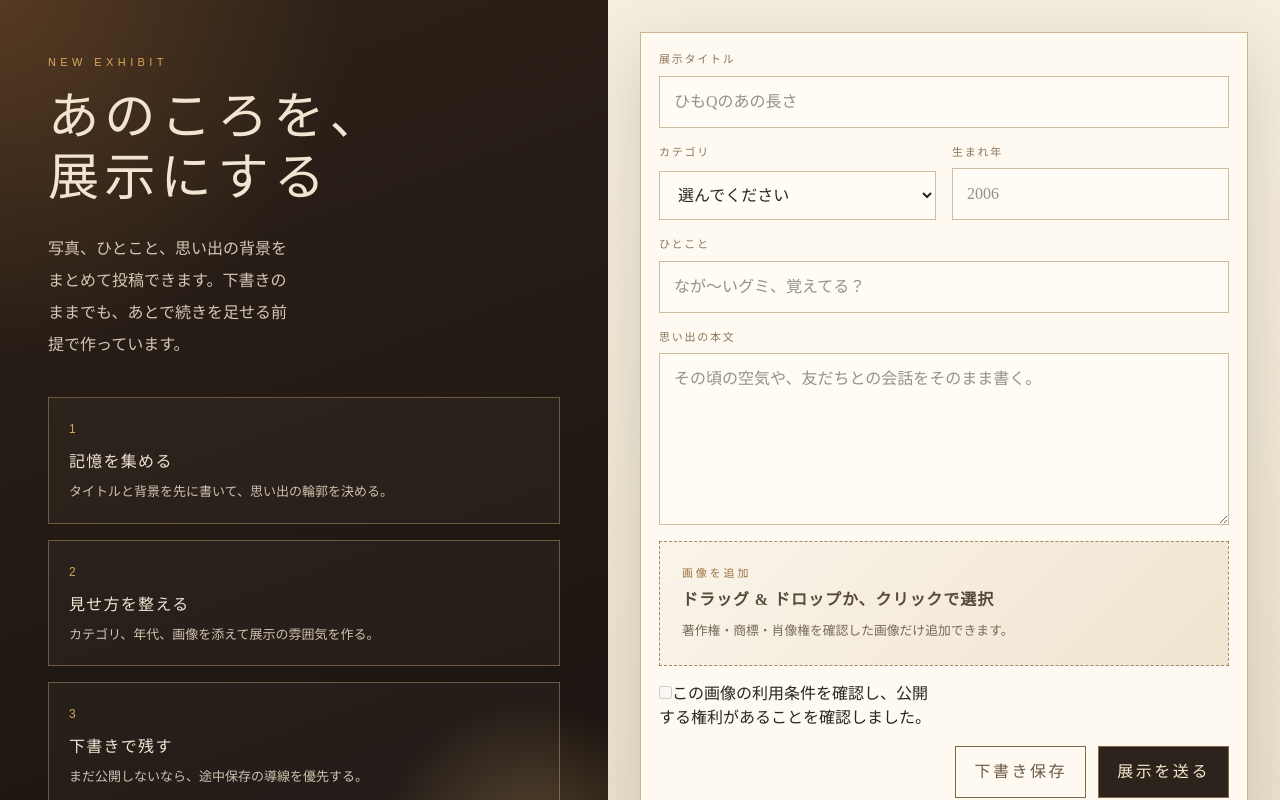
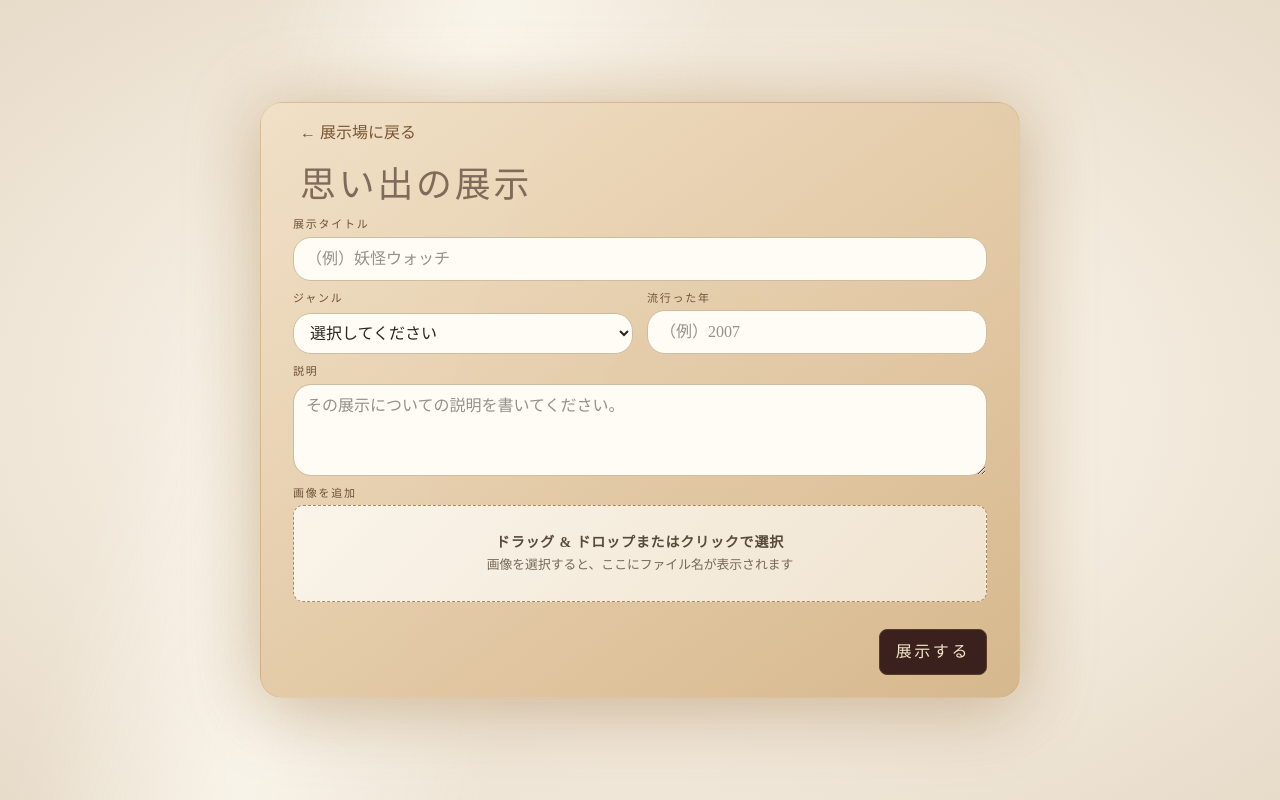
Before and after one commit to yasusudas/anokoro-museum, a Next.js app: page /exhibits/new in a window 1280 px wide. Built offline with nearby package versions, Linux system fonts and the light colour scheme.

Commit message:
追加画面の変更

```diff
--- a/app/(museum)/exhibits/new/page.tsx
+++ b/app/(museum)/exhibits/new/page.tsx
@@ -5,41 +5,13 @@ import { MemoryPostForm } from "@/components/forms/memory-post-form";
 export default function NewExhibitPage() {
   return (
     <main className="post-shell">
-      <section className="post-hero">
-        <p className="post-eyebrow">NEW EXHIBIT</p>
-        <h1>
-          あのころを、
-          <br />
-          展示にする
-        </h1>
-        <p className="post-lead">
-          写真、ひとこと、思い出の背景をまとめて投稿できます。下書きのままでも、あとで続きを足せる前提で作っています。
-        </p>
-
-        <div className="post-rail">
-          <article>
-            <span>1</span>
-            <h2>記憶を集める</h2>
-            <p>タイトルと背景を先に書いて、思い出の輪郭を決める。</p>
-          </article>
-          <article>
-            <span>2</span>
-            <h2>見せ方を整える</h2>
-            <p>カテゴリ、年代、画像を添えて展示の雰囲気を作る。</p>
-          </article>
-          <article>
-            <span>3</span>
-            <h2>下書きで残す</h2>
-            <p>まだ公開しないなら、途中保存の導線を優先する。</p>
-          </article>
+      <section className="post-panel" aria-label="思い出の投稿フォーム">
+        <div className="post-heading">
+          <Link className="post-back-link" href="/">
+            ← 展示場に戻る
+          </Link>
+          <h1>思い出の展示</h1>
         </div>
-
-        <Link className="post-back-link" href="/">
-          回廊に戻る
-        </Link>
-      </section>
-
-      <section className="post-panel" aria-label="思い出の投稿フォーム">
         <MemoryPostForm />
       </section>
     </main>
--- a/app/globals.css
+++ b/app/globals.css
@@ -1290,7 +1290,7 @@ button:focus-visible {
 }
 
 .auth-field input:focus-visible {
-  outline: 2px solid #b68a42;
+  outline: 2px solid #956f82;
   outline-offset: 2px;
 }
 
@@ -1488,10 +1488,32 @@ button:focus-visible {
 }
 
 .post-shell {
-  min-height: 100dvh;
-  display: grid;
-  grid-template-columns: minmax(320px, .95fr) minmax(360px, 1.05fr);
-  background: linear-gradient(180deg, #1d1814 0%, #0f0c0a 100%);
+  position: relative;
+  height: 100dvh;
+  display: grid;
+  place-items: center;
+  padding: 20px;
+  box-sizing: border-box;
+  overflow: hidden;
+  background:
+    radial-gradient(circle at center, #d8b98a55 0%, transparent 46%),
+    radial-gradient(ellipse at center, #faf5ec 0%, #f4ecdf 52%, #e7dbc9 100%),
+    #f4ecdf;
+  isolation: isolate;
+}
+
+.post-shell::before {
+  content: "";
+  position: absolute;
+  z-index: 0;
+  top: -28%;
+  left: 12%;
+  width: 34%;
+  height: 160%;
+  transform: rotate(18deg);
+  background: linear-gradient(90deg, transparent, #fffdf5aa 48%, transparent);
+  filter: blur(18px);
+  pointer-events: none;
 }
 
 .post-hero {
@@ -1580,25 +1602,57 @@ button:focus-visible {
 }
 
 .post-panel {
-  padding: 32px;
-  background: linear-gradient(180deg, #f5edde 0%, #eadfca 100%);
+  position: relative;
+  z-index: 1;
+  width: min(760px, 100%);
+  padding: 18px 32px 22px;
+  border-radius: 22px;
+  border: 1px solid #b9966844;
+  background: linear-gradient(145deg, #f0dfc5ee 0%, #e2c8a4ee 52%, #d4b487ee 100%);
+  box-shadow: 0 0 72px #c29a6766, 0 18px 70px #8d704b44;
+  backdrop-filter: blur(8px);
+}
+
+.post-heading {
+  max-width: 680px;
+  margin: 0 auto 10px;
+}
+
+.post-heading h1 {
+  margin: 8px 0 0;
+  color: #806b5b;
+  font-size: clamp(26px, 2.8vw, 38px);
+  line-height: 1.15;
+  letter-spacing: .08em;
+  font-weight: 500;
+}
+
+.post-heading .post-back-link {
+  margin-top: 0;
+  margin-bottom: 12px;
+  border: 0;
+  background: transparent;
+  padding: 0;
+  color: #795634;
+}
+
+.post-heading .post-back-link:hover {
+  background: transparent;
+  color: #5d3d25;
 }
 
 .post-form {
   display: grid;
   grid-template-columns: 1fr 1fr;
-  gap: 16px;
+  gap: 9px 14px;
   max-width: 760px;
   margin: 0 auto;
-  padding: 18px;
-  border: 1px solid #ccb592;
-  background: #fffaf1;
-  box-shadow: 0 20px 60px #0002;
+  padding: 0;
 }
 
 .post-field {
   display: grid;
-  gap: 8px;
+  gap: 4px;
 }
 
 .post-field-wide {
@@ -1606,7 +1660,7 @@ button:focus-visible {
 }
 
 .post-field label {
-  color: #8a745c;
+  color: #6e5238;
   font-size: 11px;
   letter-spacing: .16em;
 }
@@ -1617,14 +1671,25 @@ button:focus-visible {
   width: 100%;
   border: 1px solid #cdbca1;
   background: #fffcf6;
-  padding: 13px 14px;
+  padding: 9px 12px;
+  border-radius: 18px 22px 16px 20px;
   color: #2b251f;
   font: inherit;
 }
 
 .post-field textarea {
   resize: vertical;
-  min-height: 160px;
+  min-height: 82px;
+  border-radius: 18px 22px 16px 20px;
+  overflow: auto;
+  background-clip: padding-box;
+}
+
+#memory-title,
+#memory-category,
+#memory-year,
+#memory-subtitle {
+  border-radius: 18px;
 }
 
 .post-field input:focus-visible,
@@ -1636,14 +1701,22 @@ button:focus-visible {
 }
 
 .post-dropzone {
-  grid-column: 1 / -1;
-  display: grid;
-  gap: 8px;
-  padding: 22px;
+  display: grid;
+  justify-items: center;
+  gap: 4px;
+  margin-top: 18px;
+  padding: 26px 14px;
+  border-radius: 10px;
   border: 1px dashed #a98a5f;
   background: linear-gradient(135deg, #faf4ea, #f0e4d0);
   color: #564a3b;
+  text-align: center;
   cursor: pointer;
+}
+
+.post-dropzone.is-dragging {
+  border-color: #956f82;
+  background: #ead9df;
 }
 
 .post-dropzone span {
@@ -1653,51 +1726,92 @@ button:focus-visible {
 }
 
 .post-dropzone strong {
-  font-size: 16px;
+  font-size: 14px;
   letter-spacing: .06em;
 }
 
 .post-dropzone small {
   color: #766a59;
-  line-height: 1.8;
+  line-height: 1.4;
+}
+
+.post-image-link {
+  color: #956f82;
+  font-size: 12px;
+  text-decoration: underline;
+  text-underline-offset: 3px;
+}
+
+.post-image-link:hover {
+  color: #7f5c70;
 }
 
 .post-dropzone input {
-  position: absolute;
-  width: 1px;
-  height: 1px;
-  opacity: 0;
-  pointer-events: none;
+  display: none;
+}
+
+.post-image-field {
+  grid-column: 1 / -1;
+  display: grid;
+  gap: 4px;
+}
+
+.post-image-label {
+  color: #6e5238;
+  font-size: 11px;
+  letter-spacing: .16em;
+}
+
+.post-image-field .post-dropzone {
+  margin-top: 0;
+}
+
+.post-image-remove {
+  justify-self: center;
+  border: 0;
+  background: transparent;
+  color: #956f82;
+  font: inherit;
+  font-size: 11px;
+  cursor: pointer;
+}
+
+.post-image-remove:hover {
+  color: #7f5c70;
+  text-decoration: underline;
 }
 
 .post-actions {
   grid-column: 1 / -1;
   display: flex;
   justify-content: flex-end;
-  gap: 12px;
+  gap: 9px;
+  margin-top: 18px;
 }
 
 .post-secondary,
 .post-primary {
   border: 1px solid #806745;
-  padding: 13px 18px;
+  padding: 10px 16px;
+  border-radius: 8px;
   letter-spacing: .16em;
   cursor: pointer;
 }
 
 .post-secondary {
   background: transparent;
-  color: #6d5a46;
+  color: #e0c59b;
 }
 
 .post-primary {
-  background: #2c231c;
+  border-color: #5a3b28;
+  background: #3a211d;
   color: #f5e7cb;
 }
 
 .post-primary:hover {
-  background: #b78a47;
-  color: #241c15;
+  background: #5a3426;
+  color: #fff0dc;
 }
 
 .post-secondary:hover {
@@ -1705,11 +1819,6 @@ button:focus-visible {
 }
 
 @media(max-width:1000px) {
-  .post-shell {
-    grid-template-columns: 1fr
-  }
-
-  .post-hero,
   .post-panel {
     padding: 32px 22px
   }
--- a/components/forms/memory-post-form.tsx
+++ b/components/forms/memory-post-form.tsx
@@ -1,24 +1,43 @@
 "use client";
 
-import { useState } from "react";
+import { useEffect, useRef, useState } from "react";
 
 const categories = ["おかし", "ゲーム", "たべもの", "ほん", "できごと"];
 
 export function MemoryPostForm() {
-  const [hasImage, setHasImage] = useState(false);
+  const [selectedFileName, setSelectedFileName] = useState("");
+  const [previewUrl, setPreviewUrl] = useState("");
+  const [isDragging, setIsDragging] = useState(false);
+  const imageInputRef = useRef<HTMLInputElement>(null);
+
+  useEffect(() => {
+    return () => {
+      if (previewUrl) URL.revokeObjectURL(previewUrl);
+    };
+  }, [previewUrl]);
+
+  function selectImage(file: File | undefined) {
+    if (!file || !file.type.startsWith("image/")) return;
+
+    setSelectedFileName(file.name);
+    setPreviewUrl((currentUrl) => {
+      if (currentUrl) URL.revokeObjectURL(currentUrl);
+      return URL.createObjectURL(file);
+    });
+  }
 
   return (
     <form className="post-form" onSubmit={(event) => event.preventDefault()}>
       <div className="post-field post-field-wide">
         <label htmlFor="memory-title">展示タイトル</label>
-        <input id="memory-title" name="title" type="text" placeholder="ひもQのあの長さ" />
+        <input id="memory-title" name="title" type="text" placeholder="（例）妖怪ウォッチ" />
       </div>
 
       <div className="post-field">
-        <label htmlFor="memory-category">カテゴリ</label>
+        <label htmlFor="memory-category">ジャンル</label>
         <select id="memory-category" name="category" defaultValue="">
           <option value="" disabled>
-            選んでください
+            選択してください
           </option>
           {categories.map((category) => (
             <option key={category} value={category}>
@@ -29,44 +48,83 @@ export function MemoryPostForm() {
       </div>
 
       <div className="post-field">
-        <label htmlFor="memory-year">生まれ年</label>
-        <input id="memory-year" name="year" type="text" inputMode="numeric" placeholder="2006" />
+        <label htmlFor="memory-year">流行った年</label>
+        <input
+          id="memory-year"
+          name="year"
+          type="text"
+          inputMode="numeric"
+          pattern="[0-9]*"
+          placeholder="（例）2007"
+          onInput={(event) => {
+            event.currentTarget.value = event.currentTarget.value.replace(/[^0-9]/g, "");
+          }}
+        />
       </div>
 
       <div className="post-field post-field-wide">
-        <label htmlFor="memory-subtitle">ひとこと</label>
-        <input id="memory-subtitle" name="subtitle" type="text" placeholder="なが〜いグミ、覚えてる？" />
+        <label htmlFor="memory-subtitle">説明</label>
+        <textarea id="memory-subtitle" name="subtitle" rows={3} placeholder="その展示についての説明を書いてください。" />
       </div>
 
-      <div className="post-field post-field-wide">
-        <label htmlFor="memory-body">思い出の本文</label>
-        <textarea id="memory-body" name="body" rows={6} placeholder="その頃の空気や、友だちとの会話をそのまま書く。" />
-      </div>
+      <div className="post-image-field">
+        <span className="post-image-label">画像を追加</span>
+        <label
+          className={`post-dropzone${isDragging ? " is-dragging" : ""}`}
+          htmlFor="memory-image"
+          onDragOver={(event) => {
+            event.preventDefault();
+            setIsDragging(true);
+          }}
+          onDragLeave={() => setIsDragging(false)}
+          onDrop={(event) => {
+            event.preventDefault();
+            setIsDragging(false);
+            const file = event.dataTransfer.files[0];
 
-      <label className="post-dropzone" htmlFor="memory-image">
-        <span>画像を追加</span>
-        <strong>ドラッグ & ドロップか、クリックで選択</strong>
-        <small>著作権・商標・肖像権を確認した画像だけ追加できます。</small>
+            if (file) {
+              const dataTransfer = new DataTransfer();
+              dataTransfer.items.add(file);
+              if (imageInputRef.current) imageInputRef.current.files = dataTransfer.files;
+              selectImage(file);
+            }
+          }}
+        >
+          <strong>ドラッグ & ドロップまたはクリックで選択</strong>
+          {previewUrl ? (
+            <a className="post-image-link" href={previewUrl} target="_blank" rel="noreferrer">
+              {selectedFileName}
+            </a>
+          ) : (
+            <small>画像を選択すると、ここにファイル名が表示されます</small>
+          )}
           <input
             id="memory-image"
             name="image"
             type="file"
             accept="image/*"
-          onChange={(event) => setHasImage(Boolean(event.currentTarget.files?.length))}
+            ref={imageInputRef}
+            onChange={(event) => selectImage(event.currentTarget.files?.[0])}
           />
         </label>
-
-      <label className="post-consent">
-        <input name="imageRightsConfirmed" type="checkbox" required={hasImage} disabled={!hasImage} />
-        <span>この画像の利用条件を確認し、公開する権利があることを確認しました。</span>
-      </label>
+        {selectedFileName && (
+          <button
+            className="post-image-remove"
+            type="button"
+            onClick={() => {
+              setSelectedFileName("");
+              setPreviewUrl("");
+              if (imageInputRef.current) imageInputRef.current.value = "";
+            }}
+          >
+            画像を削除
+          </button>
+        )}
+      </div>
 
       <div className="post-actions">
-        <button className="post-secondary" type="button">
-          下書き保存
-        </button>
         <button className="post-primary" type="submit">
-          展示を送る
+          展示する
         </button>
       </div>
     </form>
```
Lines whose indentation alone changed are shown as unchanged.
